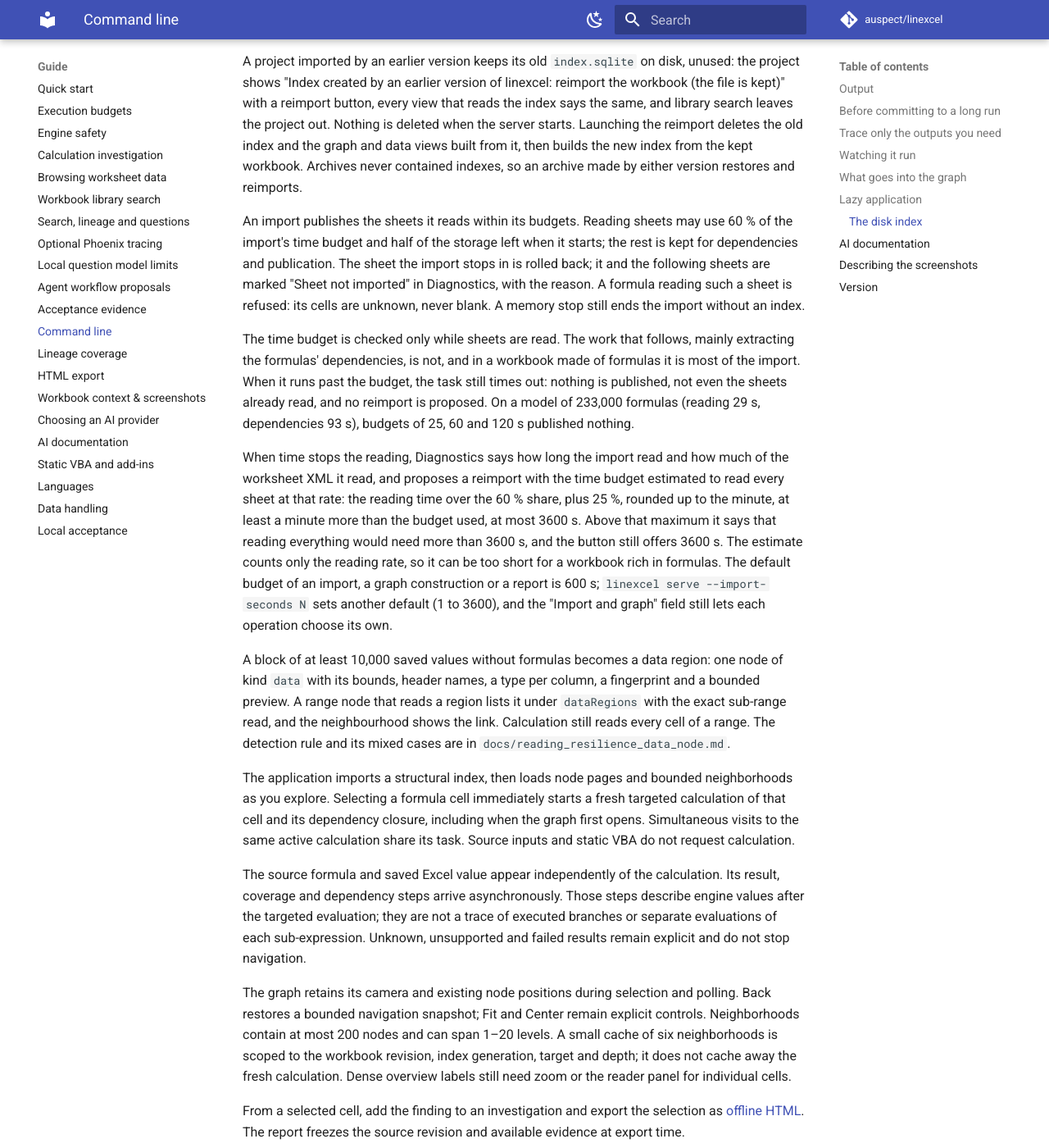
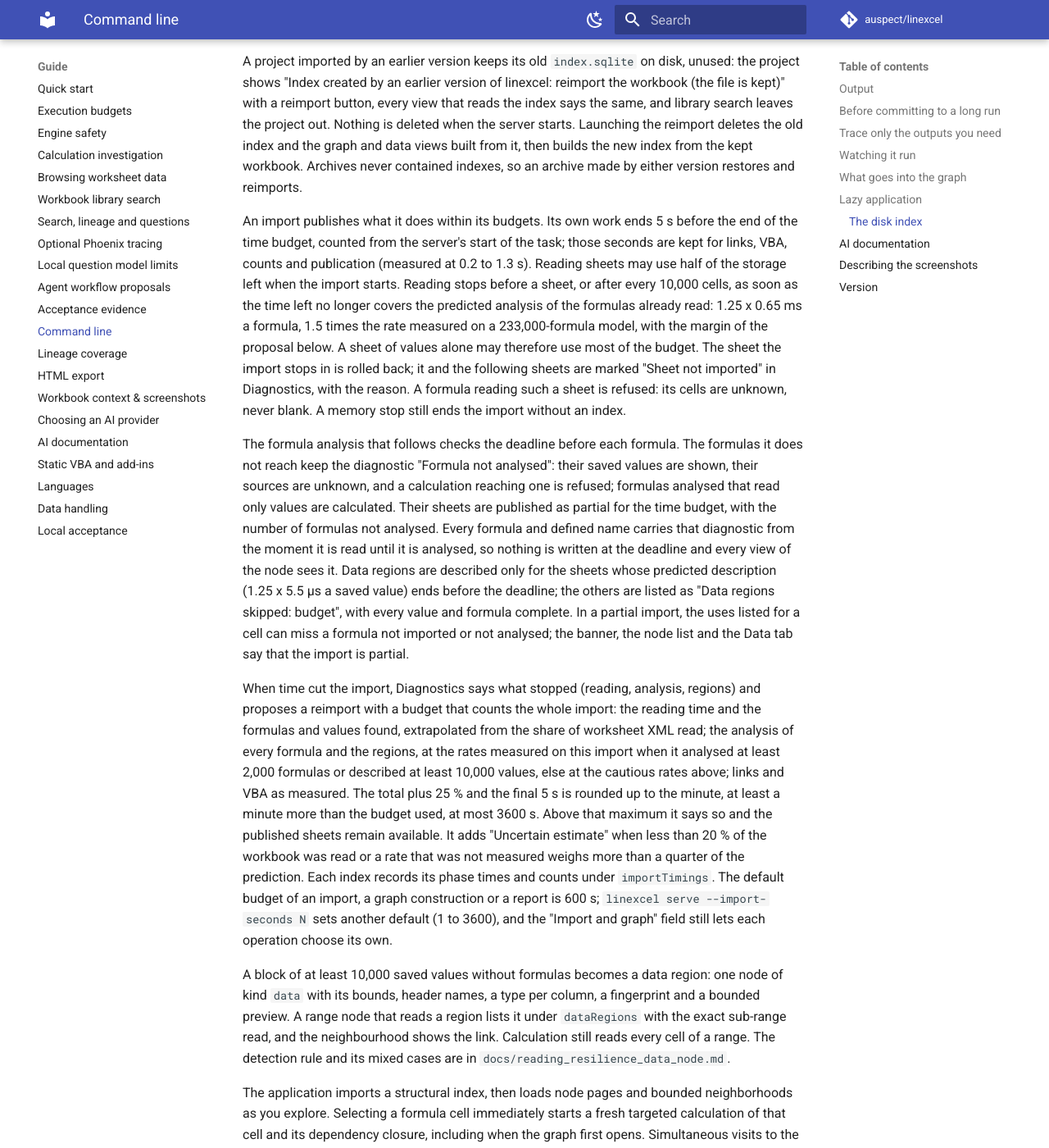
Before and after one commit to auspect/linexcel, an MkDocs documentation site: the page built from docs/guide/cli.md, in a window 1280 px wide and 1400 px high, scrolled down 4093 px. Shown: the whole window at 82% size. Built offline with MkDocs 1.6.1 and Material for MkDocs 9.7.7, drawn with Linux system fonts in a browser that asks for light colours; comment, search, counter and statistics services are not loaded.

Commit message:
Document imports that publish within every phase of their time budget
Rewrite the limits recorded by 3d2b2f9 with the new behaviour: the reading
reserve, formulas not analysed, optional data regions, the proposed budget
and its uncertainty, importTimings, the partial-import notices and the
error of an import that still times out, and what remains true.

Co-Authored-By: Claude Opus 5.5 <noreply@anthropic.com>

```diff
--- a/docs/guide/cli.md
+++ b/docs/guide/cli.md
@@ -173,30 +173,48 @@ old index and the graph and data views built from it, then builds the new
 index from the kept workbook. Archives never contained indexes, so an archive
 made by either version restores and reimports.
 
-An import publishes the sheets it reads within its budgets. Reading sheets may
-use 60 % of the import's time budget and half of the storage left when it
-starts; the rest is kept for dependencies and publication. The sheet the
+An import publishes what it does within its budgets. Its own work ends 5 s
+before the end of the time budget, counted from the server's start of the
+task; those seconds are kept for links, VBA, counts and publication
+(measured at 0.2 to 1.3 s). Reading sheets may use half of the storage left
+when the import starts. Reading stops before a sheet, or after every 10,000
+cells, as soon as the time left no longer covers the predicted analysis of
+the formulas already read: 1.25 x 0.65 ms a formula, 1.5 times the rate
+measured on a 233,000-formula model, with the margin of the proposal below.
+A sheet of values alone may therefore use most of the budget. The sheet the
 import stops in is rolled back; it and the following sheets are marked "Sheet
 not imported" in Diagnostics, with the reason. A formula reading such a sheet
 is refused: its cells are unknown, never blank. A memory stop still ends the
 import without an index.
 
-The time budget is checked only while sheets are read. The work that
-follows, mainly extracting the formulas' dependencies, is not, and in a
-workbook made of formulas it is most of the import. When it runs past the
-budget, the task still times out: nothing is published, not even the sheets
-already read, and no reimport is proposed. On a model of 233,000 formulas
-(reading 29 s, dependencies 93 s), budgets of 25, 60 and 120 s published
-nothing.
+The formula analysis that follows checks the deadline before each formula.
+The formulas it does not reach keep the diagnostic "Formula not analysed":
+their saved values are shown, their sources are unknown, and a calculation
+reaching one is refused; formulas analysed that read only values are
+calculated. Their sheets are published as partial for the time budget, with
+the number of formulas not analysed. Every formula and defined name carries
+that diagnostic from the moment it is read until it is analysed, so nothing
+is written at the deadline and every view of the node sees it. Data regions
+are described only for the sheets whose predicted description (1.25 x
+5.5 µs a saved value) ends before the deadline; the others are listed as
+"Data regions skipped: budget", with every value and formula complete. In a
+partial import, the uses listed for a cell can miss a formula not imported or
+not analysed; the banner, the node list and the Data tab say that the import
+is partial.
 
-When time stops the reading, Diagnostics says how long the import read and
-how much of the worksheet XML it read, and proposes a reimport with the time
-budget estimated to read every sheet at that rate: the reading time over the
-60 % share, plus 25 %, rounded up to the minute, at least a minute more than
-the budget used, at most 3600 s. Above that maximum it says that reading
-everything would need more than 3600 s, and the button still offers 3600 s.
-The estimate counts only the reading rate, so it can be too short for a
-workbook rich in formulas. The default budget of an import, a graph construction
+When time cut the import, Diagnostics says what stopped (reading, analysis,
+regions) and proposes a reimport with a budget that counts the whole import:
+the reading time and the formulas and values found, extrapolated from the
+share of worksheet XML read; the analysis of every formula and the regions,
+at the rates measured on this import when it analysed at least 2,000
+formulas or described at least 10,000 values, else at the cautious rates
+above; links and VBA as measured. The total plus 25 % and the final 5 s is
+rounded up to the minute, at least a minute more than the budget used, at
+most 3600 s. Above that maximum it says so and the published sheets remain
+available. It adds "Uncertain estimate" when less than 20 % of the workbook
+was read or a rate that was not measured weighs more than a quarter of the
+prediction. Each index records its phase times and counts under
+`importTimings`. The default budget of an import, a graph construction
 or a report is 600 s; `linexcel serve --import-seconds N` sets another
 default (1 to 3600), and the "Import and graph" field still lets each
 operation choose its own.
```
Also changed, not shown: CHANGELOG.md (+37 -13 lines), README.md (+8 -5 lines), docs/reading_resilience_data_node.md (+28 -9 lines), 1 other file.
